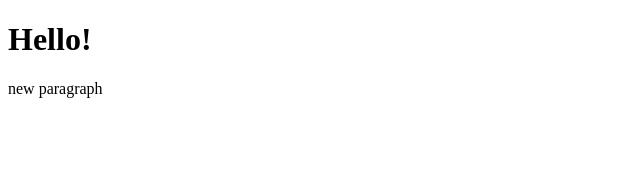
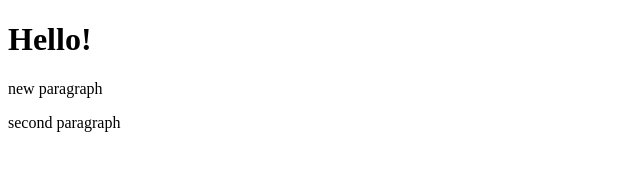
Before and after one commit to HenrikSolbjor/First-rep, a plain HTML site: page index.html in a window 1280 px wide. Shown: the whole page, without its empty margins (0-640 px from the left). Drawn offline with Linux system fonts and the light colour scheme.

Commit message:
added second paragraph. added second page to project

```diff
--- a/index.html
+++ b/index.html
@@ -8,5 +8,6 @@
 <body>
     <h1>Hello!</h1>
     <p>new paragraph</p>
+    <p>second paragraph</p>
 </body>
 </html>
```
Also changed, not shown: page2.html (added, +1 -0 lines).
